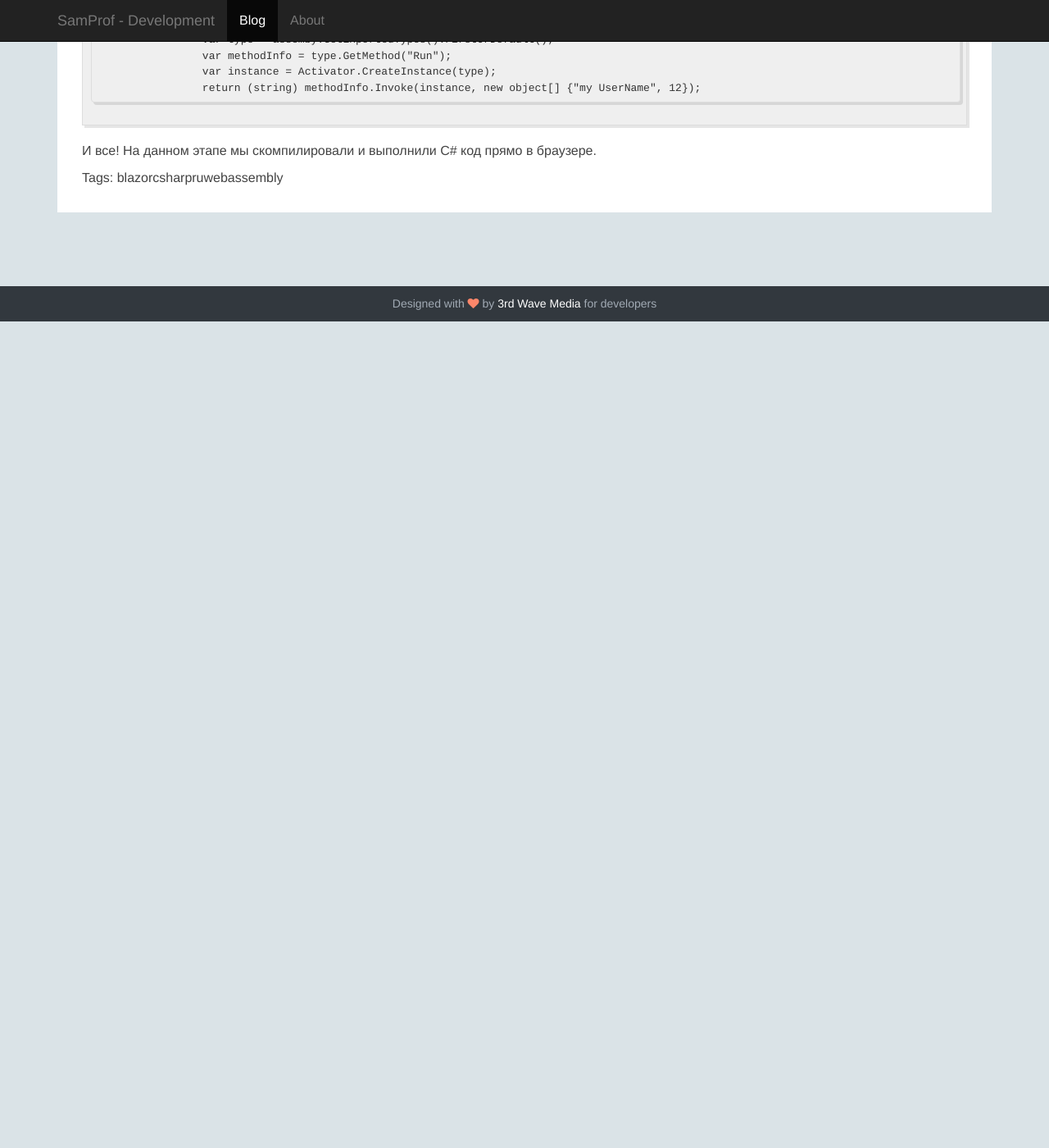
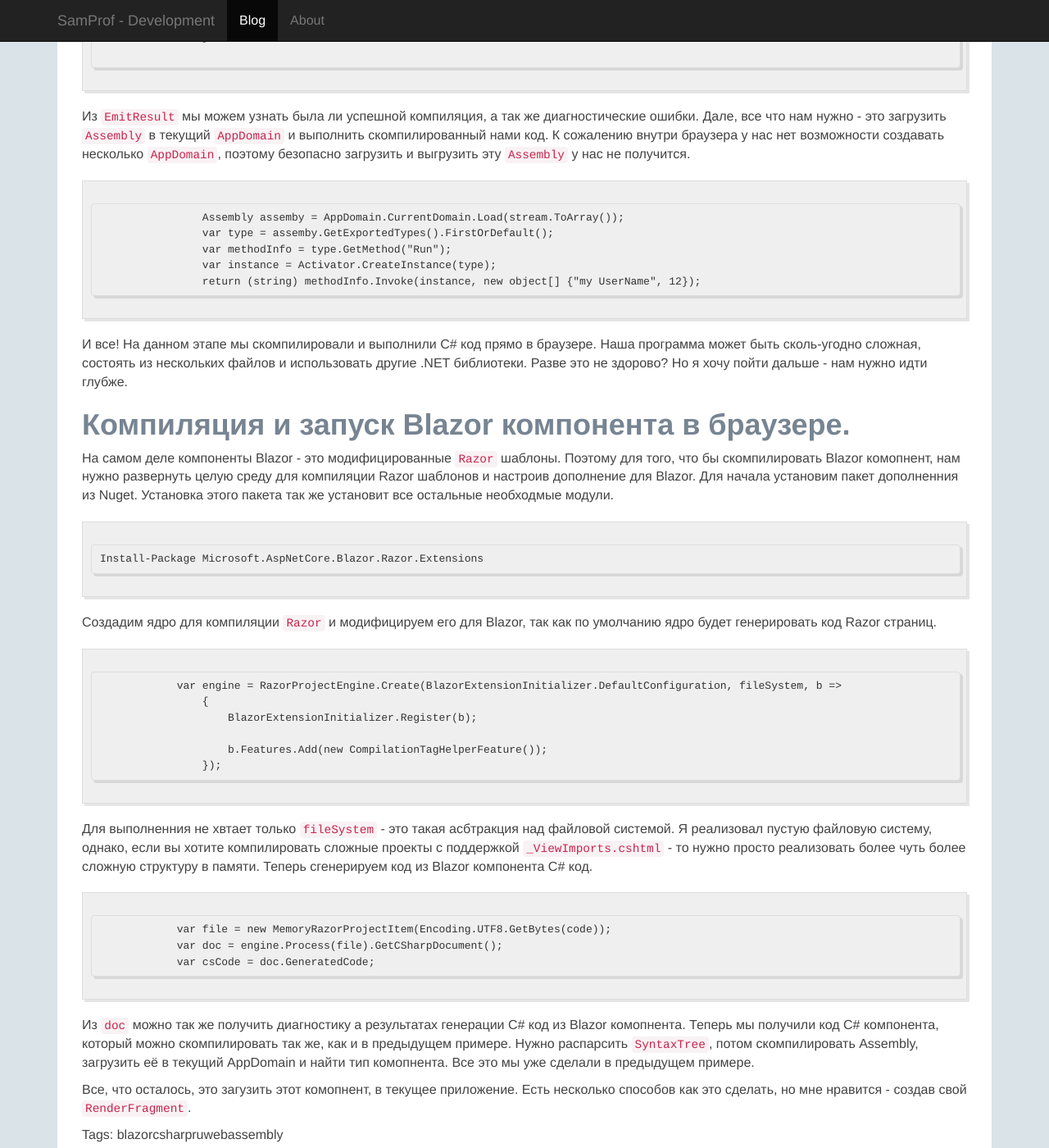
Before and after one commit to SamProf/www.samprof.com, a Jekyll site: the page built from _posts/2018-12-14-compile-csharp-and-blazor-inside-browser.md, in a window 1280 px wide and 1400 px high, scrolled down 3142 px. Shown: the whole window at 82% size. Built offline with Jekyll 4.4.1, drawn with Linux system fonts in a browser that asks for light colours; comment, search, counter and statistics services are not loaded; before the commit the page ends 3534 px from its top, so only the background shows below that; some of the changed text lies outside the part shown.

Commit message:
Update 2018-12-14-compile-csharp-and-blazor-inside-browser.md

````diff
--- a/_posts/2018-12-14-compile-csharp-and-blazor-inside-browser.md
+++ b/_posts/2018-12-14-compile-csharp-and-blazor-inside-browser.md
@@ -9,6 +9,8 @@ layout: post
 ---
 
 # Введение
+
+![](/images/We_need_to_go_deeper.jpg)
 
 Если вы Web-разработчик и ведете разработку для браузера, то вы точно знакомы с JS, который может исполняться внутри браузера. По мнениею многих JS не сильно подходит для каких-то сложных вычислений и сложных алгоритмов. Хотя последние годы JS cделал большой прыжок в производительности и широте использования, многие системные программисты мечтали запустить какойто системный язык внутри браузера. Но в блидайшее время игра может поменяться благодаря WebAssembly.
 
@@ -107,4 +109,31 @@ SyntaxTree syntaxTree = CSharpSyntaxTree.ParseText(code);
                 return (string) methodInfo.Invoke(instance, new object[] {"my UserName", 12});
 ```
 
-И все! На данном этапе мы скомпилировали и выполнили C# код прямо в браузере.
+И все! На данном этапе мы скомпилировали и выполнили C# код прямо в браузере. Наша программа может быть сколь-угодно сложная, состоять из нескольких файлов и использовать другие .NET библиотеки. Разве это не здорово? Но я хочу пойти дальше - нам нужно идти глубже.
+
+# Компиляция и запуск Blazor компонента в браузере.
+На самом деле компоненты Blazor - это модифицированные `Razor` шаблоны. Поэтому для того, что бы скомпилировать Blazor комопнент, нам нужно развернуть целую среду для компиляции Razor шаблонов и настроив дополнение для Blazor. Для начала установим пакет дополненния из Nuget. Установка этого пакета так же установит все остальные необходмые модули.
+```
+Install-Package Microsoft.AspNetCore.Blazor.Razor.Extensions
+```
+
+Создадим ядро для компиляции `Razor` и модифицируем его для Blazor, так как по умолчанию ядро будет генерировать код Razor страниц.
+```
+            var engine = RazorProjectEngine.Create(BlazorExtensionInitializer.DefaultConfiguration, fileSystem, b =>
+                {
+                    BlazorExtensionInitializer.Register(b);
+
+                    b.Features.Add(new CompilationTagHelperFeature());
+                });
+```
+Для выполненния не хвтает только `fileSystem` - это такая асбтракция над файловой системой. Я реализовал пустую файловую систему, однако, если вы хотите компилировать сложные проекты с поддержкой `_ViewImports.cshtml` - то нужно просто реализовать более чуть более сложную структуру в памяти.
+Теперь сгенерируем код из Blazor компонента C# код.
+```
+            var file = new MemoryRazorProjectItem(Encoding.UTF8.GetBytes(code));
+            var doc = engine.Process(file).GetCSharpDocument();
+            var csCode = doc.GeneratedCode;
+```
+Из `doc` можно так же получить диагностику а результатах генерации C# код из Blazor комопнента.
+Теперь мы получили код C# компонента, который можно скомпилировать так же, как и в предыдущем примере. Нужно распарсить `SyntaxTree`, потом скомпилировать Assembly, загрузить её в текущий AppDomain и найти тип комопнента. Все это мы уже сделали в предыдущем примере.
+
+Все, что осталось, это загузить этот комопнент, в текущее приложение. Есть несколько способов как это сделать, но мне нравится - создав свой `RenderFragment`.
````
Also changed, not shown: other parts of _posts/2018-12-14-compile-csharp-and-blazor-inside-browser.md (+1 -1 lines).
